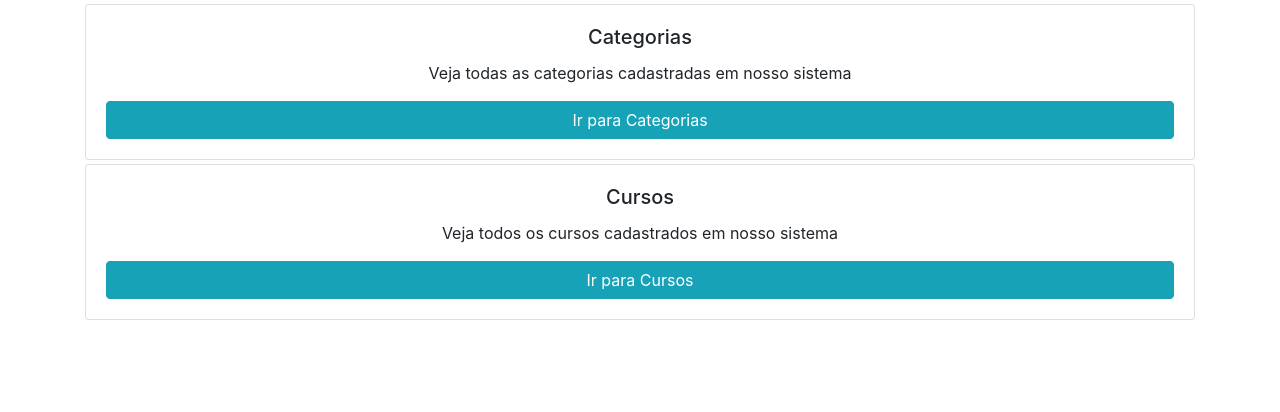
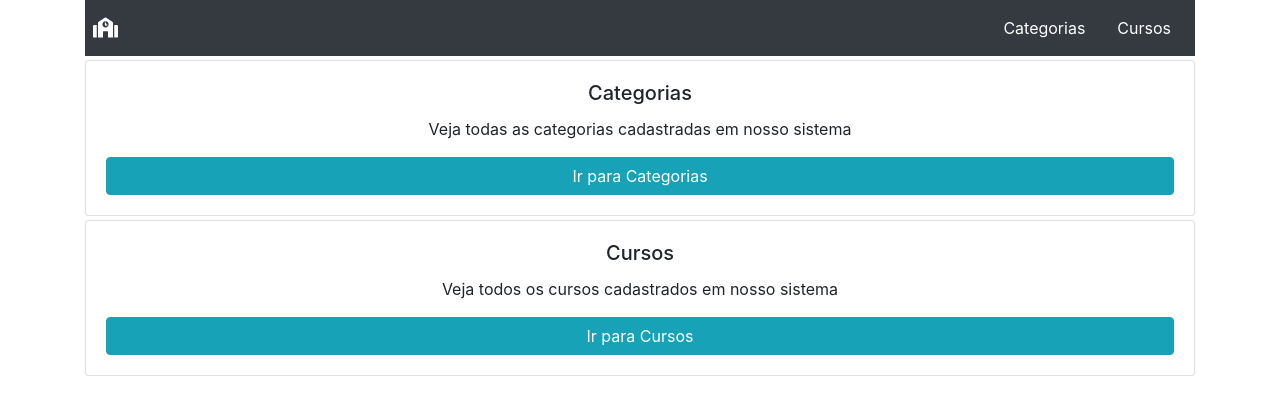
Before and after one commit to truco23/react-web-cursos, a React (Create React App) app: page /main/categories in a window 1280 px wide. Shown: the top 412 px of the page. Built offline with nearby package versions, Linux system fonts and the light colour scheme.

Commit message:
Criando o menu da aplicação

```diff
--- a/src/App.js
+++ b/src/App.js
@@ -1,5 +1,6 @@
 import React from 'react';
-import Routes from './Routes'
+import Routes from './Routes';
+import '../node_modules/@fortawesome/fontawesome-free/css/all.min.css';
 import '../node_modules/bootstrap/dist/css/bootstrap.min.css';
 import './App.css';
 
--- a/src/modules/main/Main.js
+++ b/src/modules/main/Main.js
@@ -1,5 +1,6 @@
 import React, { Component } from 'react';
 import Card from '../shared/card/Card';
+import Menu from '../shared/menu/Menu';
 
 class Main extends Component {
 
@@ -25,6 +26,7 @@ class Main extends Component {
     render() {
         return (
             <section className="container">
+                <Menu />
                 {
                     this.state.cards.map((card, indice) => (<Card key={indice} props={card} />))
                 }
--- a/src/modules/shared/card/Card.js
+++ b/src/modules/shared/card/Card.js
@@ -14,7 +14,7 @@ class Card extends Component {
                 <div className="card-body">
                     <h5 className="card-title">{title}</h5>
                     <p className="card-text">{description}</p>
-                    <a href={'/', url} className="btn btn-info btn-block">Ir para {title}</a>
+                    <a href={'/main/' + url} className="btn btn-info btn-block">Ir para {title}</a>
                 </div>
             </div>
         );
--- /dev/null
+++ b/src/modules/shared/menu/Menu.js
@@ -0,0 +1,37 @@
+import React, { Component } from 'react';
+
+class Menu extends Component {
+    state = {
+        menu: [
+            {
+                name: 'Categorias',
+                url: 'categories'
+            },
+            {
+                name: 'Cursos',
+                url: 'courses'
+            }
+        ]
+    }
+    render() {
+        return (
+            <nav className="bg-dark d-flex justify-content-between p-2">
+                <a className="navbar-brand text-white" href="/main">
+                    <i className="fas fa-school"></i>
+                </a>
+
+                <ul className="d-flex list-unstyled mb-0">
+                    {
+                        this.state.menu.map((item, indice) => (
+                            <li key={indice} className="nav-item active">
+                                <a className="nav-link text-white" href={'/main/' + item.url}>{item.name}</a>
+                            </li>
+                        ))
+                    }
+                </ul>
+            </nav>
+        );
+    }
+}
+
+export default Menu;
```
